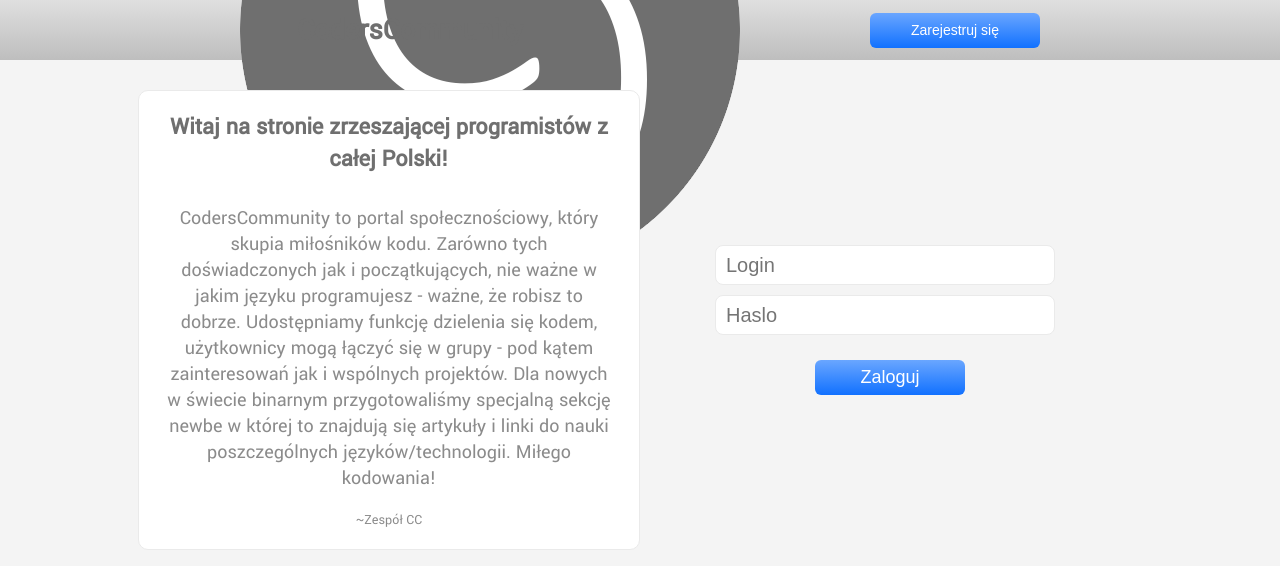
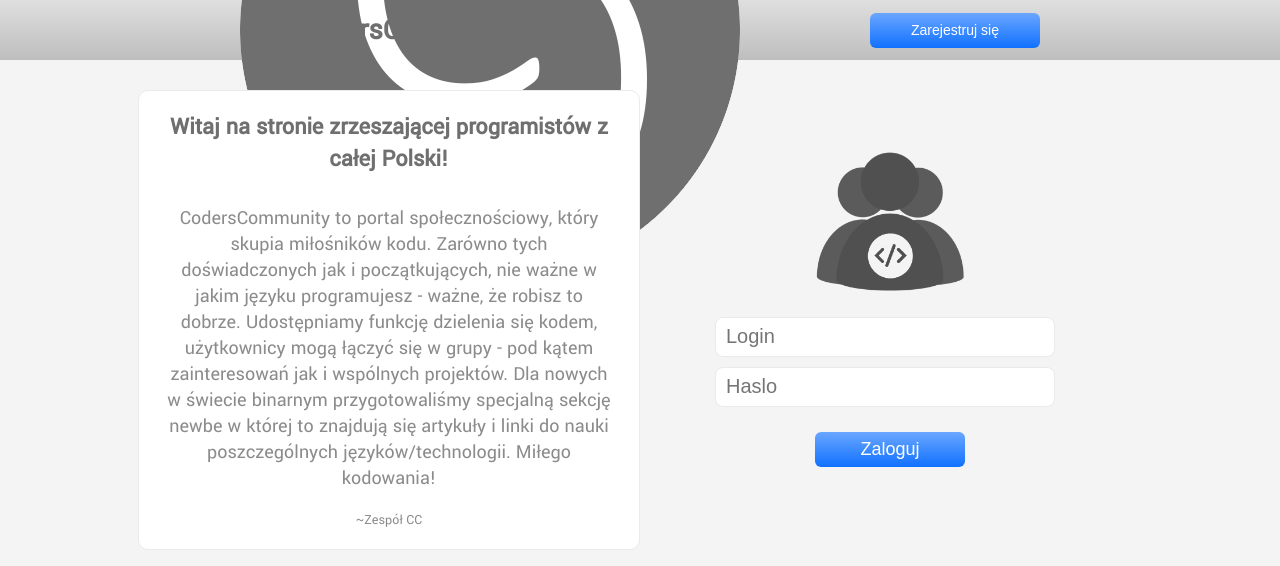
Before and after one commit to Coders-Community/CodersCommunity-0.1, a PHP site: page / in a window 1280 px wide. Shown: the top 566 px of the page. Run offline with PHP 8.4, Linux system fonts and the light colour scheme.

Commit message:
Strona logowania, jeszcze bez php

```diff
--- a/css/style.css
+++ b/css/style.css
@@ -91,8 +91,11 @@ div.page-content {
     grid-row: 1 / 2;
     justify-self: start;
     align-self: start;
-    margin: 180px 0px 0px 75px;
+    margin: 70px 0px 0px 75px;
     width: 350px; }
+    div.page-content form.login img {
+      width: 190px;
+      margin: 20px 80px; }
     div.page-content form.login input[type=text], div.page-content form.login input[type=password] {
       width: calc(100% - 10px);
       padding-left: 10px;
--- a/css/style.scss
+++ b/css/style.scss
@@ -101,8 +101,12 @@ div.page-content {
         grid-row: 1 / 2;
         justify-self: start;
         align-self: start;
-        margin: 180px 0px 0px 75px;
+        margin: 70px 0px 0px 75px;
         width: 350px;
+        img {
+            width: 190px;
+            margin: 20px 80px;
+        }
         input[type=text], input[type=password] {
             width: calc(100% - 10px);
             padding-left: 10px;
--- a/index.php
+++ b/index.php
@@ -16,6 +16,7 @@
                 <p class="podpis">~Zespół CC</p>
             </div>
             <form action="" method="POST" class="login">
+                <img src="img/people2.png"/>
                 <input type="text" placeholder="Login" class="login-text"/>
                 <input type="password" placeholder="Haslo" class="login-text"/>
                 <input type="submit" value="Zaloguj" class="login-btn"/>
```
Also changed, not shown: img/people.png (added), img/people2.png (added), 1 other file.
